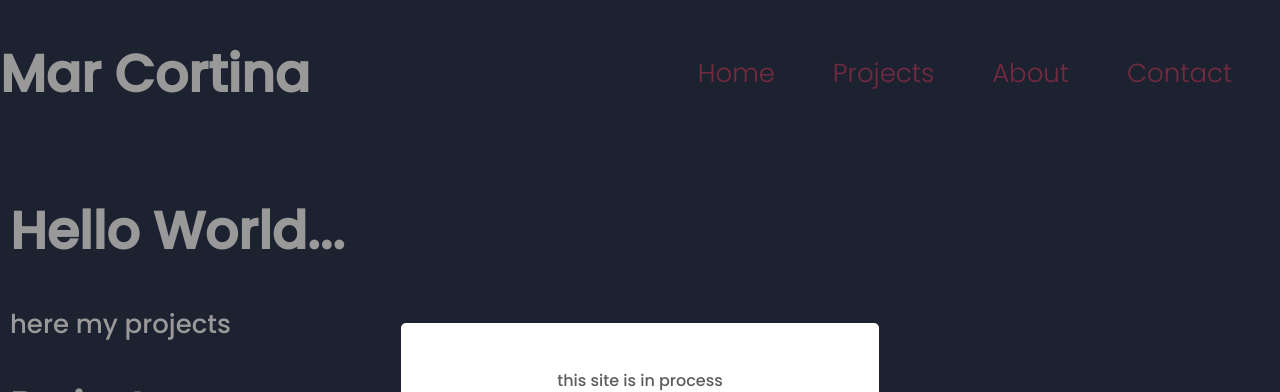
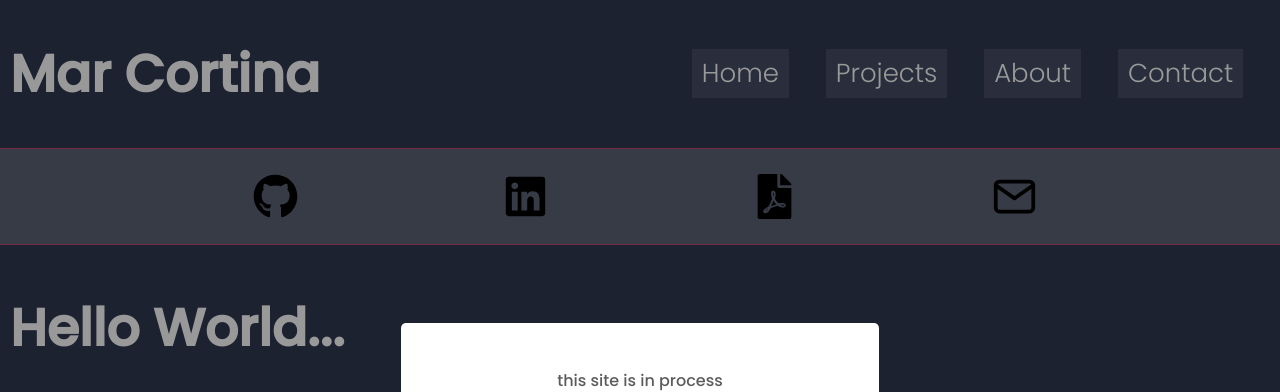
Before and after one commit to MarCortina/Portfolio-Mar, a React (Create React App) app: page / in a window 1280 px wide. Shown: the top 392 px of the page. Built offline with nearby package versions, Linux system fonts and the light colour scheme.

Commit message:
changes styles & positions

```diff
--- a/src/components/Footer/Footer.module.css
+++ b/src/components/Footer/Footer.module.css
@@ -1,7 +1,8 @@
 .footerContainer {
-    padding: 20px;
+    /* padding: 20px; */
     background-color: #596275;
     font-size: 18px;
-    /* width: 100%; */
+    width: 100%;
     font-weight: lighter;
+    border-bottom: 1px solid #c44569;
 }
--- a/src/components/Navbar/Navbar.jsx
+++ b/src/components/Navbar/Navbar.jsx
@@ -10,16 +10,16 @@ const Navbar = () => {
       </div>
       <div className={Styles.dataList}>
         <div className={Styles.itemList}>
-          <Link to="/" className={Styles.linkListNavbar}>Home</Link>
+          <Link to="/" className={Styles.btn_one}><span>Home</span></Link>
         </div>
         <div className={Styles.itemList}>
-          <Link to="/projects">Projects</Link>
+          <Link to="/projects"className={Styles.btn_one}><span>Projects</span></Link>
         </div>
         <div className={Styles.itemList}>
-          <Link to="/about">About</Link>
+          <Link to="/about"className={Styles.btn_one}><span>About</span></Link>
         </div>
         <div className={Styles.itemList}>
-          <Link to="/contact">Contact</Link>
+          <Link to="/contact"className={Styles.btn_one}><span>Contact</span></Link>
         </div>
       </div>
     </div>
--- a/src/components/Navbar/Navbar.module.css
+++ b/src/components/Navbar/Navbar.module.css
@@ -3,6 +3,7 @@
     align-items: center;
     max-width: 1440 px;
     width: 100%;
+    border-bottom: 1px solid #c44569;
     /* padding: 0
 px
  20
@@ -29,6 +30,7 @@ px
     font-size: 1em;
     font-weight: bold;
     color: #fff;
+    margin: 0 0 0 10px;
 }
 
 .itemList {
@@ -36,7 +38,54 @@ px
     /* text-shadow: 0 1px 0 rgb(29, 23, 23); */
     /* text-shadow: 1px 1px 2px rgb(131, 117, 117); */
 }
-
+.btn_one {
+	color: #FFF;
+	transition: all 0.3s;
+	position: relative;
+}
+.btn_one span {
+	transition: all 0.3s;
+}
+.btn_one::before {
+	content: '';
+	position: absolute;
+	bottom: 0;
+	left: 0;
+	width: 100%;
+	height: 100%;
+	z-index: 1;
+	opacity: 0;
+	transition: all 0.3s;
+	border-top-width: 1px;
+	border-bottom-width: 1px;
+	border-top-style: solid;
+	border-bottom-style: solid;
+	border-top-color: rgba(255,255,255,0.5);
+	border-bottom-color: rgba(255,255,255,0.5);
+	transform: scale(0.1, 1);
+}
+.btn_one:hover span {
+	letter-spacing: 2px;
+}
+.btn_one:hover::before {
+	opacity: 1;
+	transform: scale(1, 1);
+}
+.btn_one::after {
+	content: '';
+	position: absolute;
+	bottom: 0;
+	left: 0;
+	width: 100%;
+	height: 100%;
+	z-index: 1;
+	transition: all 0.3s;
+	background-color: rgba(255,255,255,0.1);
+}
+.btn_one:hover::after {
+	opacity: 0;
+	transform: scale(0.1, 1);
+}
 .linkListNavbar {}
 
 .linkListNavbar:hover {}
--- a/src/index.css
+++ b/src/index.css
@@ -41,8 +41,8 @@ a {
 
 a:hover {
   font-weight: 500;
-  border: 2px solid #c44569;
-  background-color: #c44569;
+  /* border: 2px solid #c44569; */
+  /* background-color: #c44569; */
   border-radius: 50%;
   color: #fff;
 }
--- a/src/pages/ChallengeAlkemy/ChallengeALkemy.jsx
+++ b/src/pages/ChallengeAlkemy/ChallengeALkemy.jsx
@@ -1,10 +1,15 @@
 import React from "react";
-import { Link } from "react-router-dom";
+import { Link, useLocation } from "react-router-dom";
+
 import Styles from "./ChallengeAlkemy.module.css";
+
 import Window from "../../components/Windows/Window";
 import AlkemyVideo from "../../assets/Challenge_Alkemy.mp4";
 
 const ChallengeALkemy = () => {
+  const location = useLocation().pathname
+  console.log(location);
+
   return (
     <div>
       <div className="title">
--- a/src/pages/Contact/Contact.module.css
+++ b/src/pages/Contact/Contact.module.css
@@ -12,8 +12,8 @@
 }
 
 .iconContainer {
-    width: 100px;
-    height: 100px;
+    /* width: 100px;
+    height: 100px; */
     display: flex;
     align-items: center;
 
--- a/src/pages/Home/Home.jsx
+++ b/src/pages/Home/Home.jsx
@@ -1,17 +1,14 @@
 import React from "react";
-import About from "../About/About";
-import Contact from "../Contact/Contact";
+import Styles from "./Home.module.css";
+
 import Projects from "../Projects/Projects";
-import Styles from "./Home.module.css";
 
 const Home = () => {
   return (
     <div className={Styles.homeContainer}>
       <h1>Hello World...</h1>
-      <span>here my projects</span>
       <Projects />
-      {/* <About /> */}
-      {/* <Contact /> */}
+
     </div>
   );
 };
--- a/src/pages/Layout/Layout.jsx
+++ b/src/pages/Layout/Layout.jsx
@@ -7,8 +7,8 @@ const Layout = ({ children }) => {
   return (
     <div className={Styles.containerLayout}>
       <Navbar />
+      <Footer />
       <div className={Styles.children}>{children}</div>
-      <Footer />
     </div>
   );
 };
```
Also changed, not shown: src/App.js (+4 -7 lines).
